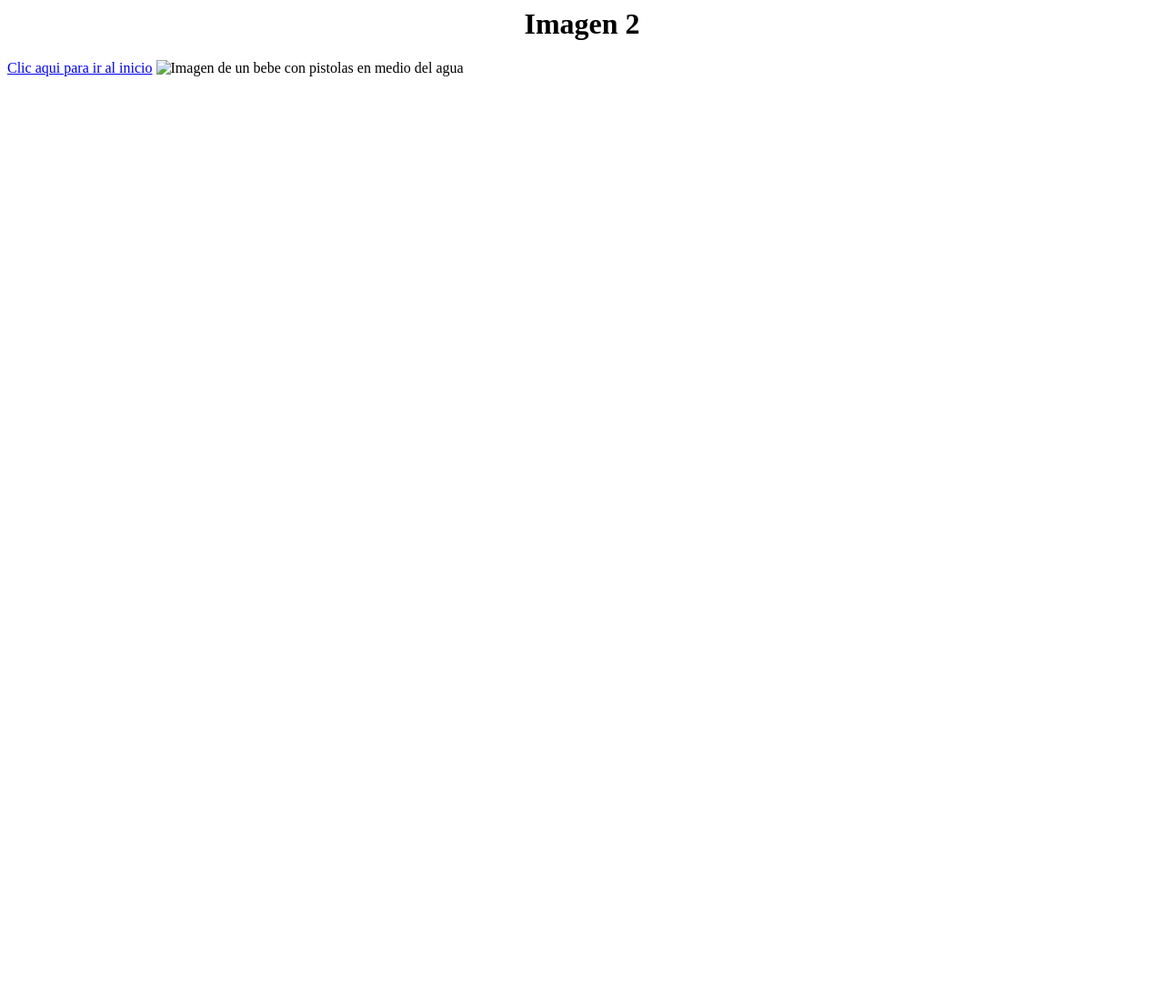
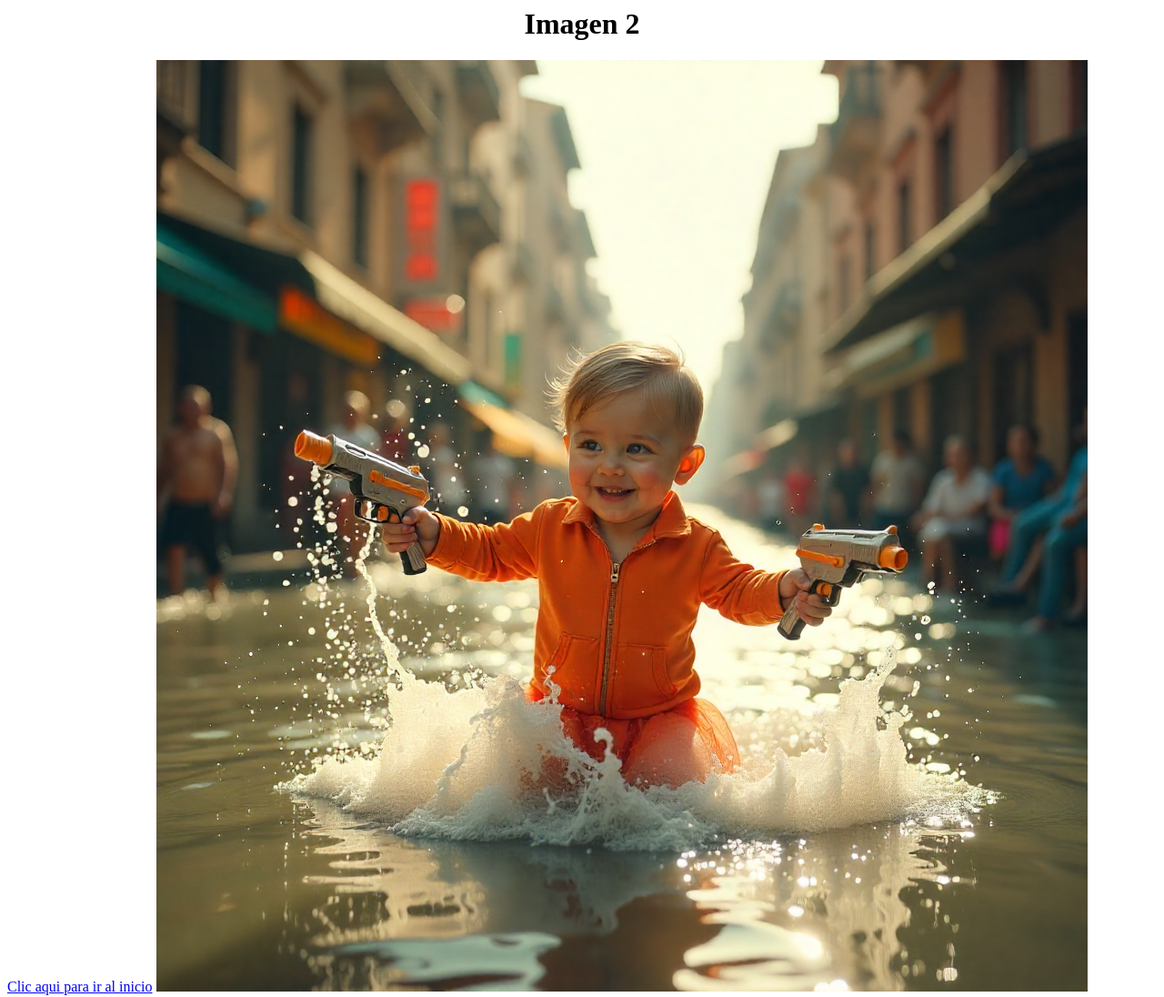
Before and after one commit to Rxf00/Rxf00.github.io, a plain HTML site: page Ejercicio2.html in a window 1280 px wide. Shown: the whole page at 91% size. Before the commit the page ends 800 px from the top, so only its background shows below. Drawn offline with Linux system fonts and the light colour scheme.

Commit message:
Update Ejercicio2.html

```diff
--- a/Ejercicio2.html
+++ b/Ejercicio2.html
@@ -12,11 +12,12 @@
 
             <tr>
                 <td>
-                    <img src="Ejercico2.html" alt="Imagen de un bebe con pistolas en medio del agua"/>
+                    <img src="Ejercicio2.html.png" alt="Imagen de un bebe con pistolas en medio del agua"/>
                 </td>
 
 
             </tr>
 
     </body>
+
 </html>
```
